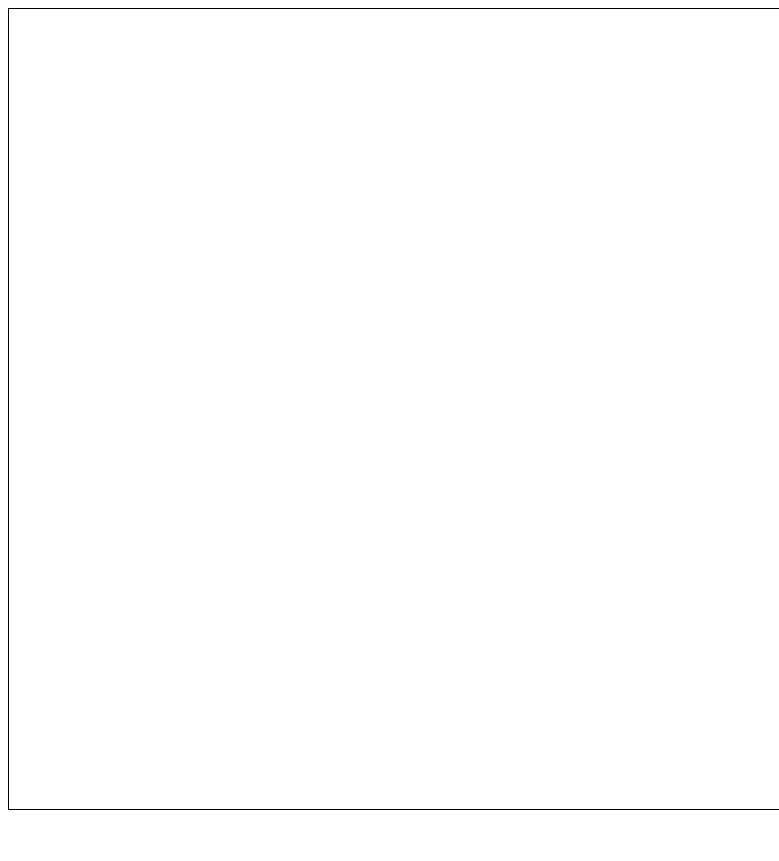
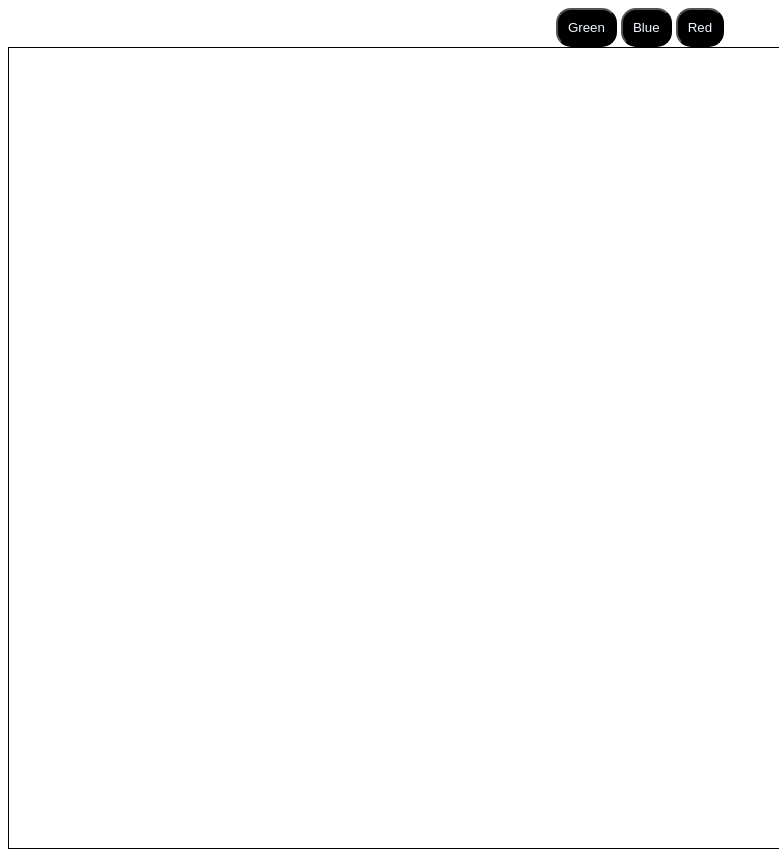
Before and after one commit to MagikWizurd/AM, a plain HTML site: page Projects/Drawing/index.html in a window 1280 px wide. Shown: the whole page, without its empty margins (0-779 px from the left). Before the commit the page ends 822 px from the top, so only its background shows below. Drawn offline with Linux system fonts and the light colour scheme.

Commit message:
Add files via upload

```diff
--- a/Projects/Drawing/index.html
+++ b/Projects/Drawing/index.html
@@ -8,6 +8,10 @@
         <title>Drawing</title>
     </head>
     <body>
+        <button onclick="changeColor('green')">Green</button>
+        <button onclick="changeColor('blue')">Blue</button>
+        <button onclick="changeColor('Red')">Red</button>
+
 <canvas id="canvas"></canvas>
 <script src="main.js"></script>
     </body>
--- a/Projects/Drawing/main.js
+++ b/Projects/Drawing/main.js
@@ -1,5 +1,11 @@
+var color1 = ""
+
+
+function changeColor(col){
+    color1 = col
+}
+
 window.addEventListener("load",()=> {
-
 
 const canvas = document.querySelector("#canvas")
 const ctx = canvas.getContext("2d")
@@ -13,7 +19,6 @@ painting=true
 draw(e)
 }
 
-
 function endPos(e){
 painting=false
 ctx.beginPath()
@@ -23,7 +28,7 @@ function draw(e) {
     if (!painting) return
     ctx.lineWidth=10
     ctx.lineCap = "round"
-
+    ctx.strokeStyle = color1
     ctx.lineTo(e.clientX,e.clientY)
     ctx.stroke()
 }
--- a/Projects/Drawing/styles.css
+++ b/Projects/Drawing/styles.css
@@ -11,7 +11,9 @@ canvas{
 }
 
 button{
-
+    background-color: black;
+    color: aliceblue;
+    border-radius: 15px;
+    padding: 10px;
     float: center;
-
-}
+  }
```
Also changed, not shown: Projects.html (+1 -0 lines).
